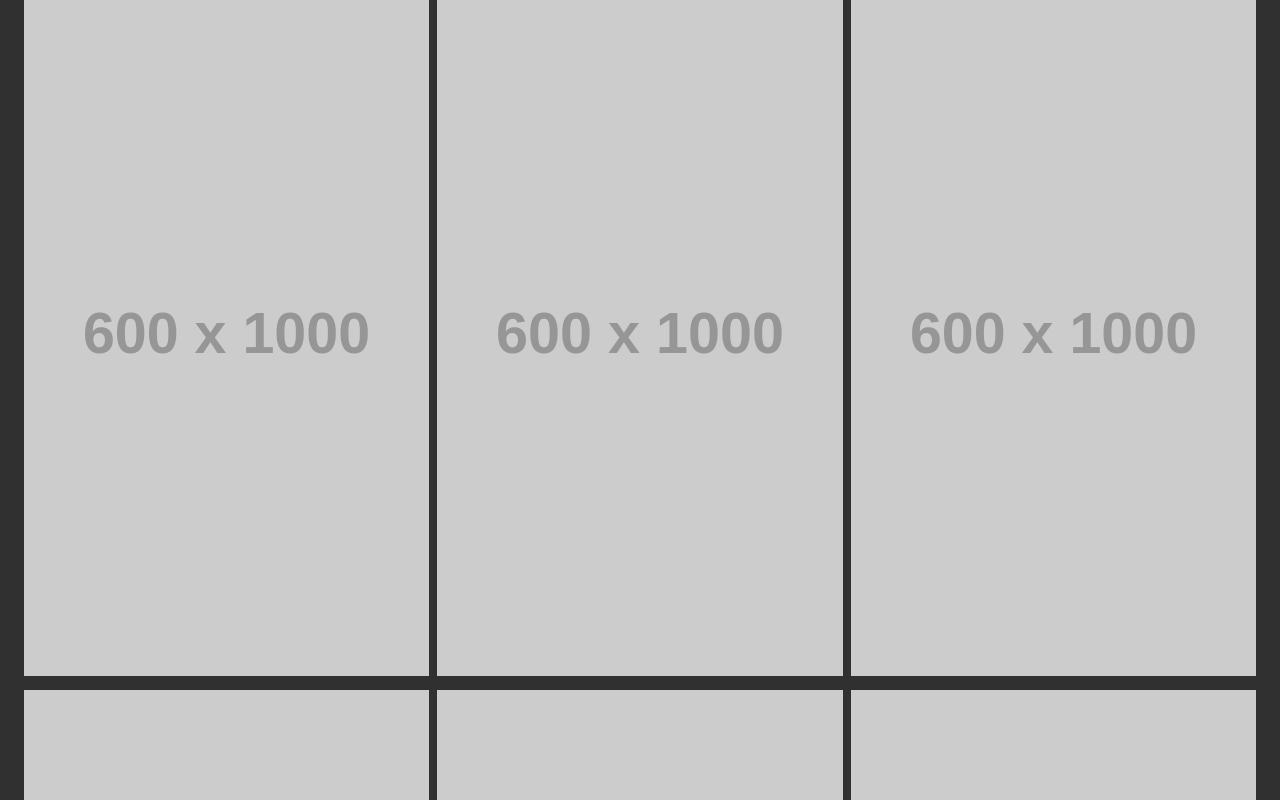
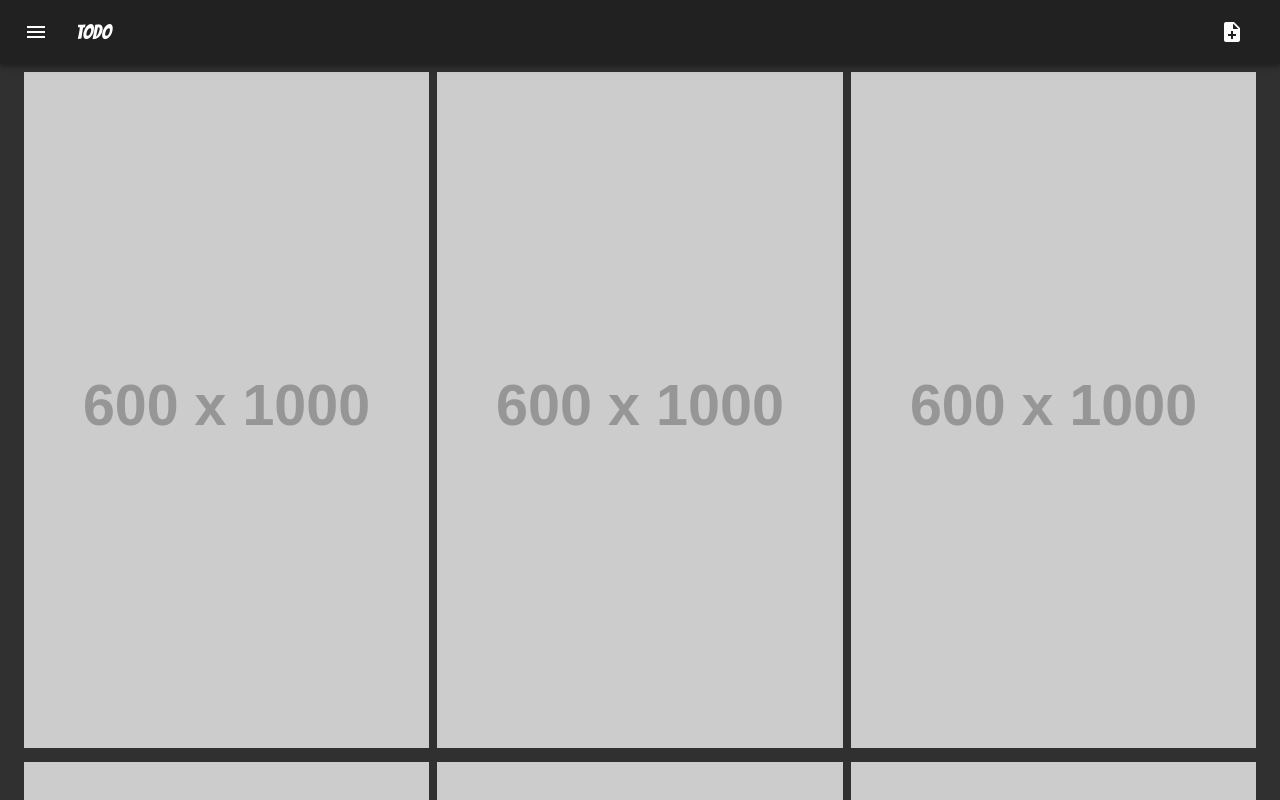
Before and after one commit to Cefo14/react-comic-viewer, a React (Create React App) app: page / in a window 1280 px wide. Shown: the top 800 px of the page. Built offline with nearby package versions, Linux system fonts and the light colour scheme.

Commit message:
feat(AppBar): add appbar component

```diff
--- /dev/null
+++ b/src/components/AppBar/IAppBarProps.ts
@@ -0,0 +1,12 @@
+import { BaseSyntheticEvent } from 'react';
+
+interface IAppBarProps {
+  title?: string
+  files?: File[]
+  isLoading?: boolean
+  onSelectFile?: (event: BaseSyntheticEvent, index: Number) => void
+  onDownloadFile?: (event: BaseSyntheticEvent, index: Number) => void
+  onDeleteFile?: (event: BaseSyntheticEvent, index: Number) => void
+}
+
+export default IAppBarProps;
--- /dev/null
+++ b/src/components/AppBar/index.tsx
@@ -0,0 +1,130 @@
+import { FunctionComponent, memo } from 'react';
+
+import AppBarMaterial from '@material-ui/core/AppBar';
+import Toolbar from '@material-ui/core/Toolbar';
+import IconButton from '@material-ui/core/IconButton';
+import Typography from '@material-ui/core/Typography';
+import LinearProgress from '@material-ui/core/LinearProgress';
+import Drawer from '@material-ui/core/Drawer';
+import List from '@material-ui/core/List';
+import ListItem from '@material-ui/core/ListItem';
+import ListItemText from '@material-ui/core/ListItemText';
+import ListItemSecondaryAction from '@material-ui/core/ListItemSecondaryAction';
+
+import MenuIcon from '@material-ui/icons/Menu';
+import NoteAddIcon from '@material-ui/icons/NoteAdd';
+import GetAppIcon from '@material-ui/icons/GetApp';
+import DeleteIcon from '@material-ui/icons/Delete';
+
+import useOpen from '../../hooks/useOpen';
+
+import IAppBarProps from './IAppBarProps';
+import useStyles from './useStyles';
+
+const AppBar: FunctionComponent<IAppBarProps> = ({
+  title = '',
+  files = [],
+  isLoading = false,
+  onSelectFile = () => {},
+  onDownloadFile = () => {},
+  onDeleteFile = () => {},
+}) => {
+  const classes = useStyles();
+
+  const {
+    isOpen: drawerIsOpen,
+    open: openDrawer,
+    close: closeDrawer,
+  } = useOpen();
+
+  const handleOnSelectFile = (index: number) => (event: any) => {
+    onSelectFile(event, index);
+    closeDrawer();
+  };
+
+  const handleOnDownloadFile = (index: number) => (event: any) => {
+    onDownloadFile(event, index);
+  };
+
+  const handleOnDeleteFile = (index: number) => (event: any) => {
+    onDeleteFile(event, index);
+  };
+
+  return (
+    <>
+      <AppBarMaterial
+        position="sticky"
+        color="default"
+        className={classes.appBar}
+        aria-label="AppBar"
+      >
+        <Toolbar>
+          <IconButton
+            edge="start"
+            color="inherit"
+            aria-label="open-drawer-menu"
+            onClick={openDrawer}
+          >
+            <MenuIcon />
+          </IconButton>
+          <div className={classes.textContainer}>
+            <Typography variant="h6">
+              { title }
+            </Typography>
+            <IconButton
+              color="inherit"
+              aria-label="add-documents"
+            >
+              <NoteAddIcon />
+            </IconButton>
+          </div>
+        </Toolbar>
+        { isLoading && <LinearProgress aria-label="loading" /> }
+      </AppBarMaterial>
+      <Drawer
+        anchor="left"
+        open={drawerIsOpen}
+        onClose={closeDrawer}
+        aria-label="drawer-menu"
+      >
+        <div className={classes.listContainer}>
+          <List
+            aria-label="file-list"
+          >
+            {
+              files.map((file, index) => (
+                <ListItem
+                  // eslint-disable-next-line react/no-array-index-key
+                  key={index}
+                  button
+                  onClick={handleOnSelectFile(index)}
+                  aria-label="file-list-item"
+                >
+                  <ListItemText primary={file.name} />
+                  <ListItemSecondaryAction>
+                    <IconButton
+                      color="inherit"
+                      aria-label="download-file"
+                      onClick={handleOnDownloadFile(index)}
+                    >
+                      <GetAppIcon />
+                    </IconButton>
+                    <IconButton
+                      color="inherit"
+                      aria-label="delete-file"
+                      onClick={handleOnDeleteFile(index)}
+                    >
+                      <DeleteIcon />
+                    </IconButton>
+                  </ListItemSecondaryAction>
+                </ListItem>
+              ))
+            }
+          </List>
+        </div>
+      </Drawer>
+    </>
+  );
+};
+
+export default memo(AppBar);
--- /dev/null
+++ b/src/components/AppBar/useStyles.ts
@@ -0,0 +1,23 @@
+import { makeStyles } from '@material-ui/core/styles';
+
+const useStyles = makeStyles((theme) => ({
+  appBar: {
+    marginBottom: theme.spacing(1),
+    zIndex: 999,
+  },
+
+  textContainer: {
+    width: '100%',
+    display: 'flex',
+    justifyContent: 'space-between',
+    alignContent: 'center',
+    alignItems: 'center',
+    paddingLeft: theme.spacing(2),
+  },
+
+  listContainer: {
+    width: '250px',
+  },
+}));
+
+export default useStyles;
--- a/src/containers/Viewer/index.tsx
+++ b/src/containers/Viewer/index.tsx
@@ -2,6 +2,7 @@ import { useState, useEffect } from 'react';
 
 import Container from '@material-ui/core/Container';
 
+import AppBar from '../../components/AppBar';
 import ImageGallery from '../../components/ImageGallery';
 
 const Viewer = () => {
@@ -20,11 +21,16 @@ const Viewer = () => {
   }, []);
 
   return (
-    <Container>
-      <ImageGallery
-        images={imagesURL}
+    <>
+      <AppBar
+        title="TODO"
       />
-    </Container>
+      <Container>
+        <ImageGallery
+          images={imagesURL}
+        />
+      </Container>
+    </>
   );
 };
 
```
Also changed, not shown: 2 other files (tests, documents, lock files or other folders).
